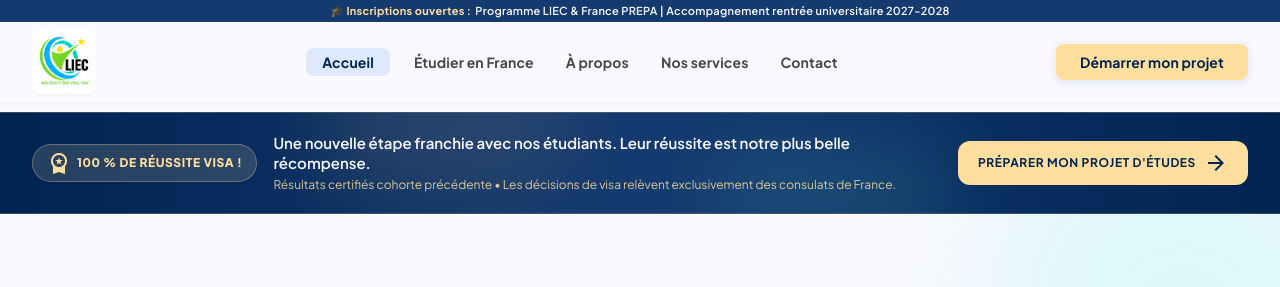
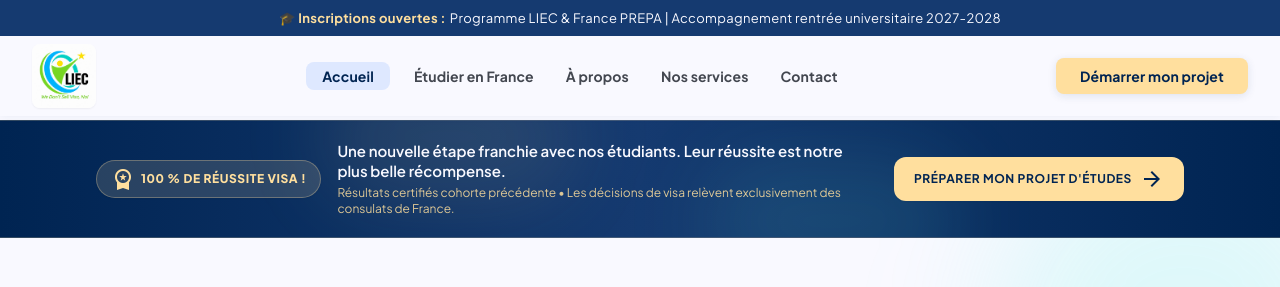
Before and after one commit to Mapwaba/LIEC-website, a Next.js app: page / in a window 1280 px wide. Shown: the top 287 px of the page. Built offline with nearby package versions, Linux system fonts and the light colour scheme.

Commit message:
style: center visa banner content and button, and slightly increase top announcement bar

```diff
--- a/src/app/page.tsx
+++ b/src/app/page.tsx
@@ -13,7 +13,7 @@ export default function Home() {
   return (
     <>
       <Header />
-      <main className="w-full pt-[112px] sm:pt-28 bg-surface min-h-screen">
+      <main className="w-full pt-[116px] sm:pt-[120px] bg-surface min-h-screen">
         <div className="flex flex-col w-full">
           <VisaSuccessBanner />
           <HeroSection />
--- a/src/components/Header.tsx
+++ b/src/components/Header.tsx
@@ -27,7 +27,7 @@ export default function Header() {
   return (
     <header className="fixed top-0 w-full z-50 bg-surface/95 backdrop-blur-xl shadow-[0_1px_8px_rgba(21,58,112,0.06)]">
       {/* Top Banner */}
-      <div className="bg-primary-container text-surface px-margin-mobile lg:px-margin py-space-xs text-center font-label-sm text-label-sm tracking-wide">
+      <div className="bg-primary-container text-surface px-margin-mobile lg:px-margin py-2 sm:py-2.5 text-center font-label-sm text-xs sm:text-[13px] tracking-wide">
         <span className="inline-flex items-center gap-space-xs">
           <span className="text-tertiary-fixed font-bold">
             🎓 Inscriptions ouvertes :
--- a/src/components/VisaSuccessBanner.tsx
+++ b/src/components/VisaSuccessBanner.tsx
@@ -18,10 +18,9 @@ export default function VisaSuccessBanner() {
       <div className="pointer-events-none absolute -top-12 left-1/4 h-32 w-64 rounded-full bg-[#ffdf9e]/10 blur-2xl"></div>
       <div className="pointer-events-none absolute -bottom-12 right-1/4 h-32 w-64 rounded-full bg-[#75f7e7]/10 blur-2xl"></div>
 
-      <div className="max-w-7xl mx-auto px-margin-mobile lg:px-margin py-4 sm:py-5 relative z-10">
-        <div className="flex flex-col md:flex-row items-center justify-between gap-3 sm:gap-5">
-          {/* Left / Center content: Badge + Headline + Supporting message */}
-          <div className="flex flex-col sm:flex-row items-center sm:items-center gap-3 sm:gap-4 text-center sm:text-left">
+      <div className="max-w-6xl mx-auto px-margin-mobile lg:px-margin py-4 sm:py-5 relative z-10 flex flex-col lg:flex-row items-center justify-center gap-4 sm:gap-6 text-center lg:text-left">
+        {/* Centered content block: Badge + Headline + Supporting message */}
+        <div className="flex flex-col sm:flex-row items-center gap-3 sm:gap-4 text-center sm:text-left">
           {/* Elegant celebratory badge */}
           <div className="inline-flex items-center gap-1.5 px-3.5 py-1.5 rounded-full bg-[#ffdf9e]/15 border border-[#ffdf9e]/30 text-[#ffdf9e] shrink-0 shadow-sm">
             <span
@@ -47,8 +46,8 @@ export default function VisaSuccessBanner() {
           </div>
         </div>
 
-          {/* Right CTA */}
-          <div className="shrink-0 w-full sm:w-auto flex justify-center items-center">
+        {/* Yellow Button centered in the middle without overlapping */}
+        <div className="shrink-0 flex justify-center items-center">
           <Link
             href="/demarrer-mon-projet"
             className="inline-flex items-center justify-center gap-2 px-5 py-2.5 rounded-xl bg-[#ffdf9e] text-[#002452] font-label-sm text-xs uppercase font-bold tracking-wider shadow-sm hover:bg-[#f4bf40] hover:-translate-y-0.5 transition-all duration-200 whitespace-nowrap"
@@ -60,7 +59,6 @@ export default function VisaSuccessBanner() {
           </Link>
         </div>
       </div>
-      </div>
     </aside>
   );
 }
```
Lines whose indentation alone changed are shown as unchanged.
